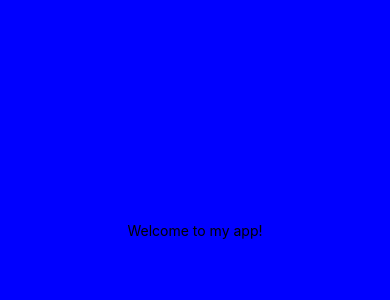
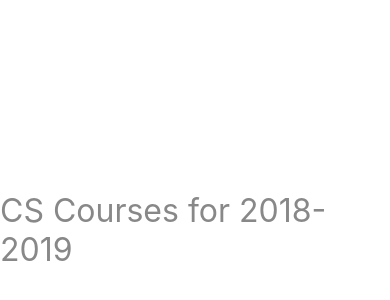
Before and after one commit to judgejudes/classScheduler, a React Native app: screen / in a window 390 px wide. Shown: the part 192-492 px from the top of the page. Built offline with nearby package versions, Linux system fonts and the light colour scheme.

Commit message:
title display

```diff
--- a/App.js
+++ b/App.js
@@ -1,12 +1,16 @@
-import { StatusBar } from 'expo-status-bar';
 import React from 'react';
 import { StyleSheet, Text, View } from 'react-native';
 
-export default function App() {
+const schedule = {
+  title: "CS Courses for 2018-2019"
+};
+
+// App is a component (function that when called returns piece of UI,
+//which is the View component to hold UI elements and Text component to hold text
+const App = () => {
   return (
     <View style={styles.container}>
-      <Text>Welcome to my app!</Text>
-      <StatusBar style="auto" />
+      <Text style={styles.bannerStyle}>{schedule.title}</Text>
     </View>
   );
 }
@@ -14,12 +18,13 @@
 const styles = StyleSheet.create({
   container: {
     flex: 1,
-    backgroundColor: '#00f',
     alignItems: 'center',
     justifyContent: 'center',
   },
-  textStyle: {
-    color: '#fff',
+  bannerStyle: {
+    color: '#888',
     fontSize: 32,
   }
 });
+
+export default App;
--- a/app.json
+++ b/app.json
@@ -20,6 +20,7 @@
       "supportsTablet": true
     },
     "web": {
+      "name": "CS Course Scheduler",
       "favicon": "./assets/favicon.png"
     }
   }
--- a/package.json
+++ b/package.json
@@ -13,7 +13,8 @@
     "react": "~16.11.0",
     "react-dom": "~16.11.0",
     "react-native": "https://github.com/expo/react-native/archive/sdk-38.0.2.tar.gz",
-    "react-native-web": "~0.11.7"
+    "react-native-web": "~0.11.7",
+    "firebase": "7.9.0"
   },
   "devDependencies": {
     "@babel/core": "^7.8.6",
```
Also changed, not shown: .expo-shared/assets.json, firebase.json (added), 2 other files (tests, documents, lock files or other folders).
